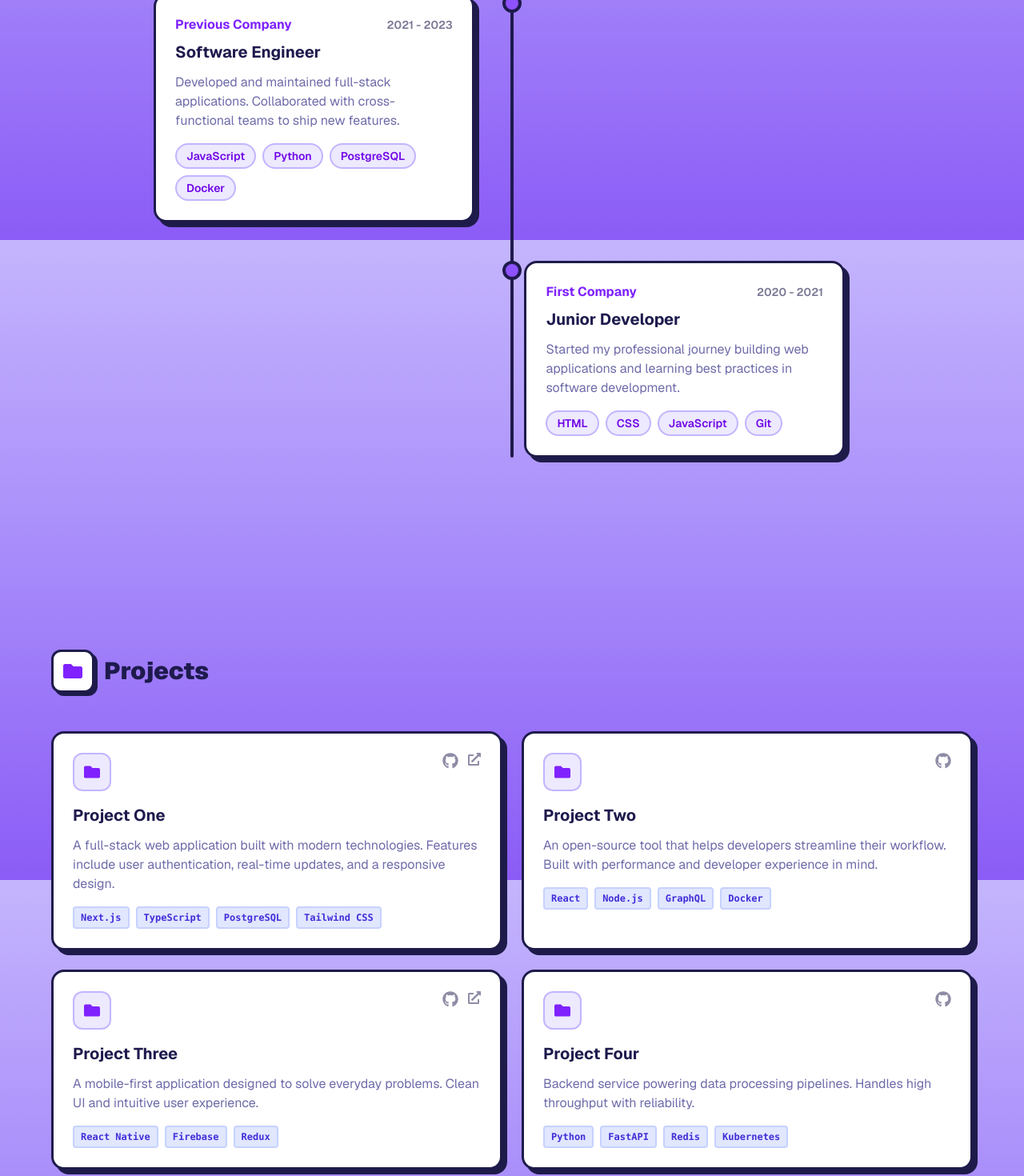
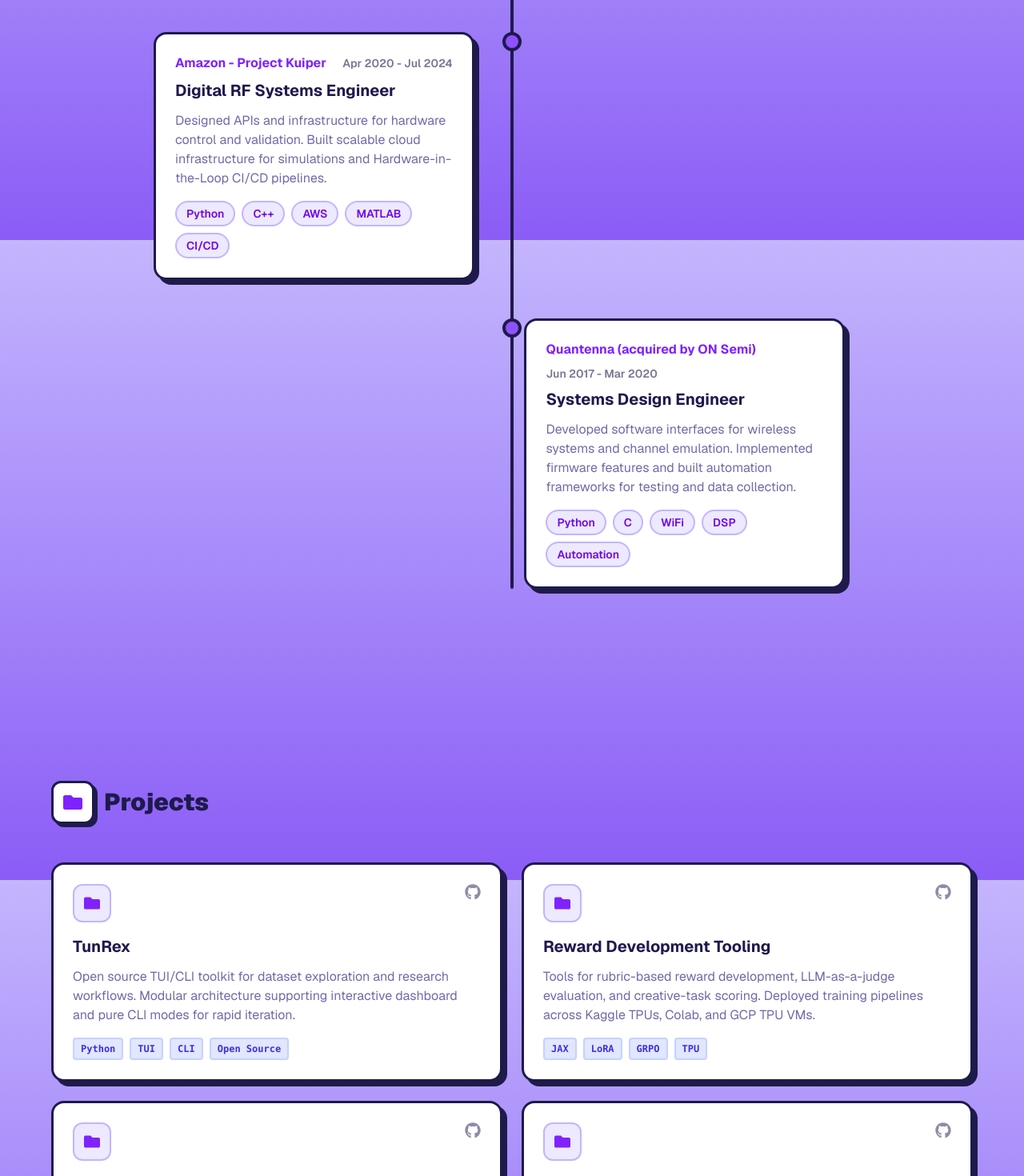
Before and after one commit to 42euge/euge-website, a Next.js app: page / in a window 1280 px wide. Shown: the part 1300-2770 px from the top of the page at 80% size. Built offline with nearby package versions, Linux system fonts and the light colour scheme.

Commit message:
Fix basePath for GitHub Pages

```diff
--- a/components/Experience.tsx
+++ b/components/Experience.tsx
@@ -12,28 +12,28 @@
 
 const experiences: ExperienceItem[] = [
   {
-    company: "Your Company",
-    role: "Software Development Engineer",
-    period: "2023 - Present",
+    company: "Blue Origin",
+    role: "Software Development Engineer III",
+    period: "Nov 2024 - Present",
     description:
-      "Building scalable web applications and services. Working with modern technologies to deliver high-quality software solutions.",
-    technologies: ["TypeScript", "React", "Node.js", "AWS"],
+      "Building internal platforms for anomaly detection and proactive issue identification. Developing systems software for ground station operations and mission-critical telemetry processing.",
+    technologies: ["C++", "Python", "ML/AI", "REST APIs"],
   },
   {
-    company: "Previous Company",
-    role: "Software Engineer",
-    period: "2021 - 2023",
+    company: "Amazon - Project Kuiper",
+    role: "Digital RF Systems Engineer",
+    period: "Apr 2020 - Jul 2024",
     description:
-      "Developed and maintained full-stack applications. Collaborated with cross-functional teams to ship new features.",
-    technologies: ["JavaScript", "Python", "PostgreSQL", "Docker"],
+      "Designed APIs and infrastructure for hardware control and validation. Built scalable cloud infrastructure for simulations and Hardware-in-the-Loop CI/CD pipelines.",
+    technologies: ["Python", "C++", "AWS", "MATLAB", "CI/CD"],
   },
   {
-    company: "First Company",
-    role: "Junior Developer",
-    period: "2020 - 2021",
+    company: "Quantenna (acquired by ON Semi)",
+    role: "Systems Design Engineer",
+    period: "Jun 2017 - Mar 2020",
     description:
-      "Started my professional journey building web applications and learning best practices in software development.",
-    technologies: ["HTML", "CSS", "JavaScript", "Git"],
+      "Developed software interfaces for wireless systems and channel emulation. Implemented firmware features and built automation frameworks for testing and data collection.",
+    technologies: ["Python", "C", "WiFi", "DSP", "Automation"],
   },
 ];
 
--- a/components/Projects.tsx
+++ b/components/Projects.tsx
@@ -13,35 +13,33 @@
 
 const projects: Project[] = [
   {
-    title: "Project One",
+    title: "TunRex",
     description:
-      "A full-stack web application built with modern technologies. Features include user authentication, real-time updates, and a responsive design.",
-    technologies: ["Next.js", "TypeScript", "PostgreSQL", "Tailwind CSS"],
-    github: "https://github.com/42euge",
-    live: "#",
+      "Open source TUI/CLI toolkit for dataset exploration and research workflows. Modular architecture supporting interactive dashboard and pure CLI modes for rapid iteration.",
+    technologies: ["Python", "TUI", "CLI", "Open Source"],
+    github: "https://github.com/42euge/TunRex",
     featured: true,
   },
   {
-    title: "Project Two",
+    title: "Reward Development Tooling",
     description:
-      "An open-source tool that helps developers streamline their workflow. Built with performance and developer experience in mind.",
-    technologies: ["React", "Node.js", "GraphQL", "Docker"],
+      "Tools for rubric-based reward development, LLM-as-a-judge evaluation, and creative-task scoring. Deployed training pipelines across Kaggle TPUs, Colab, and GCP TPU VMs.",
+    technologies: ["JAX", "LoRA", "GRPO", "TPU"],
     github: "https://github.com/42euge",
     featured: true,
   },
   {
-    title: "Project Three",
+    title: "BlueTron",
     description:
-      "A mobile-first application designed to solve everyday problems. Clean UI and intuitive user experience.",
-    technologies: ["React Native", "Firebase", "Redux"],
+      "Voice agent integrating with launch coordination channels. Enables natural language queries about operational status and intelligent channel surfacing.",
+    technologies: ["Voice AI", "NLP", "Python"],
     github: "https://github.com/42euge",
-    live: "#",
   },
   {
-    title: "Project Four",
+    title: "Odessa",
     description:
-      "Backend service powering data processing pipelines. Handles high throughput with reliability.",
-    technologies: ["Python", "FastAPI", "Redis", "Kubernetes"],
+      "Classical ASR pipeline implementation including MFCC extraction, HMM-GMM acoustic models, EM training, and Viterbi decoding. Experimented with voice cloning for synthetic data generation.",
+    technologies: ["Python", "PyTorch", "ASR", "Audio"],
     github: "https://github.com/42euge",
   },
 ];
--- a/next.config.ts
+++ b/next.config.ts
@@ -3,6 +3,8 @@
 const nextConfig: NextConfig = {
   pageExtensions: ["js", "jsx", "md", "mdx", "ts", "tsx"],
   output: "export",
+  basePath: "/euge-website",
+  assetPrefix: "/euge-website",
   images: {
     unoptimized: true,
   },
```
